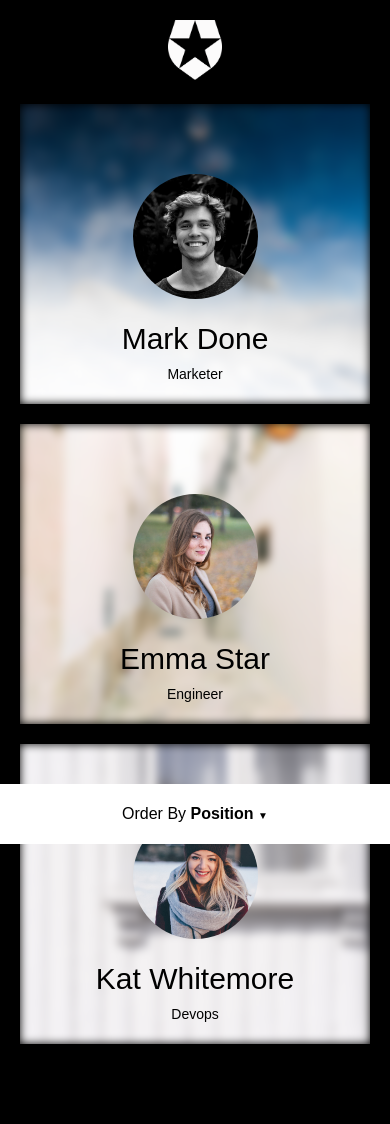
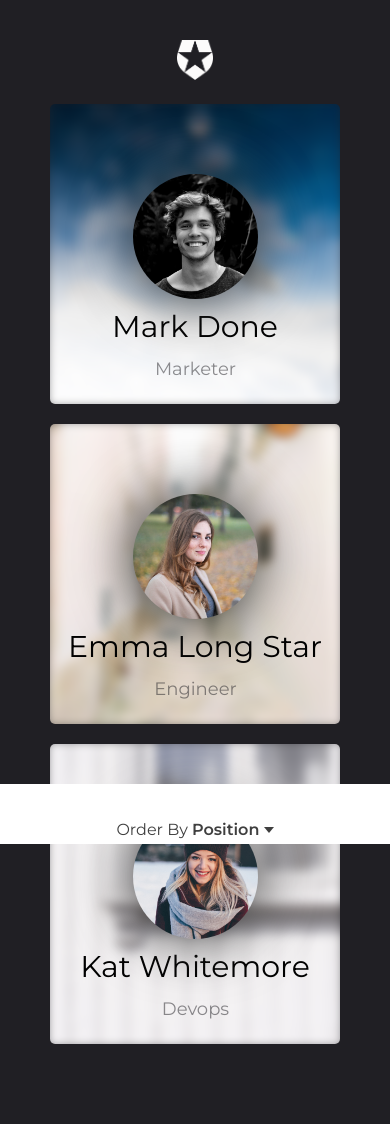
Before and after one commit to DashaDaria/ui-mock, a PHP site: page / in a window 390 px wide. After the commit the page ends 1044 px from the top, so only its background shows below. Run offline with PHP 8.4, Linux system fonts and the light colour scheme.

Commit message:
added responsive css

```diff
--- a/index.html
+++ b/index.html
@@ -2,8 +2,10 @@
 <html lang="en">
   <head>
     <meta charset="utf-8">
+    <meta name="viewport" content="width=device-width, initial-scale=1, shrink-to-fit=no">
     <title>UI Mock</title>
     <link rel="stylesheet" href="style.css">
+    <link href="https://fonts.googleapis.com/css?family=Montserrat:400,600" rel="stylesheet">
   </head>
   <body>
     <!--  NAVIGATION -->
@@ -12,7 +14,7 @@
         <img src="images/logo.png" alt="logo" />
       </div>
       <div class="order-filter">
-        <p>Order By <span class="bold">Position</span> <span class="small">▼</span></p>
+        <p>Order By <span class="bold">Position</span> <span class="caret"></span></p>
       </div>
     </div>
 
@@ -38,7 +40,7 @@
         <div class="content">
           <div class="info">
             <div class="name">
-              <p>Emma Star</p>
+              <p>Emma Long Star</p>
             </div>
             <div class="title">
               <p>Engineer</p>
--- a/style.css
+++ b/style.css
@@ -1,16 +1,14 @@
 html {
-  background-color: black;
+  background-color: #201f24;
 }
 
 body {
   color: white;
-  font-family: sans-serif;
-  margin: 20px;
-  margin-bottom: 80px;
+  font-family: 'Montserrat', sans-serif;
+  margin: 40px 50px 70px 50px;
 }
 
 .navigation {
-  /* position: absolute; */
   width: 100%;
   margin-bottom: 20px;
 }
@@ -18,16 +16,8 @@ body {
 .navigation .logo {
   position: relative;
   display: inline-block;
-  width: 60px;
-  height: 60px;
-}
-
-.order-filter .bold {
-  font-weight: bold;
-}
-
-.order-filter .small {
-  font-size: 10px;
+  width: 40px;
+  height: 40px;
 }
 
 .navigation .logo img {
@@ -37,9 +27,8 @@ body {
 }
 
 .navigation .order-filter {
-  /* position: relative; */
   display: inline-block;
-  width: calc(100% - 65px);
+  width: calc(100% - 45px);
   height: 60px;
   vertical-align: top;
   text-align: right;
@@ -49,7 +38,22 @@ body {
   position: relative;
   display: inline-block;
   line-height: 60px;
-  margin: 0;
+  opacity: 0.75;
+
+}
+
+.order-filter .bold {
+  font-weight: 600;
+}
+
+.order-filter .caret {
+  border-top: 6px solid white;
+  border-left: 5px solid rgba(0, 0, 0, 0);
+  border-right: 5px solid rgba(0, 0, 0, 0);
+  content: "";
+  display: inline-block;
+  height: 2px;
+  width: 0;
 }
 
 .profile-container {
@@ -60,6 +64,7 @@ body {
   height: 300px;
   margin-bottom: 20px;
   overflow: hidden;
+  border-radius: 5px;
 }
 
 .profile-container .profile .background {
@@ -72,11 +77,12 @@ body {
   -o-filter: blur(5px);
   -ms-filter: blur(5px);
   filter: blur(5px);
+  transform: scale(1.03);
 }
 
 .profile-container .profile .background-one {
   background-image: url('./images/mount.jpg');
-}
+  }
 
 .profile-container .profile .background-two {
   background-image: url('./images/city.jpg');
@@ -95,6 +101,7 @@ body {
 .profile-container .profile .content .info {
   position: absolute;
   margin-left: 40px;
+  margin-top: 20px;
   color: black;
 }
 
@@ -104,15 +111,19 @@ body {
 }
 
 .profile-container .profile .content .info .title p {
-  font-size: 14px;
+  font-size: 18px;
+  padding-left: 1px;
   line-height: 70%;
+  opacity: 0.5;
+  color: #201f24;
 }
 
 .profile-container .profile .content .avatar {
   position: absolute;
   top: calc(50% - 62px);
   left: calc(50% - 62px);
-}
+  filter: drop-shadow(0 0 30px #333);
+ }
 
 .profile-container .profile .content .avatar {
   border-radius: 50%;
@@ -135,6 +146,10 @@ body {
 }
 
 @media screen and (max-width: 820px) {
+  .order-filter .caret {
+    border-top: 6px solid black;
+  }
+
   .profile-container .profile .content .avatar {
     top: calc(50% - 80px);
   }
```
